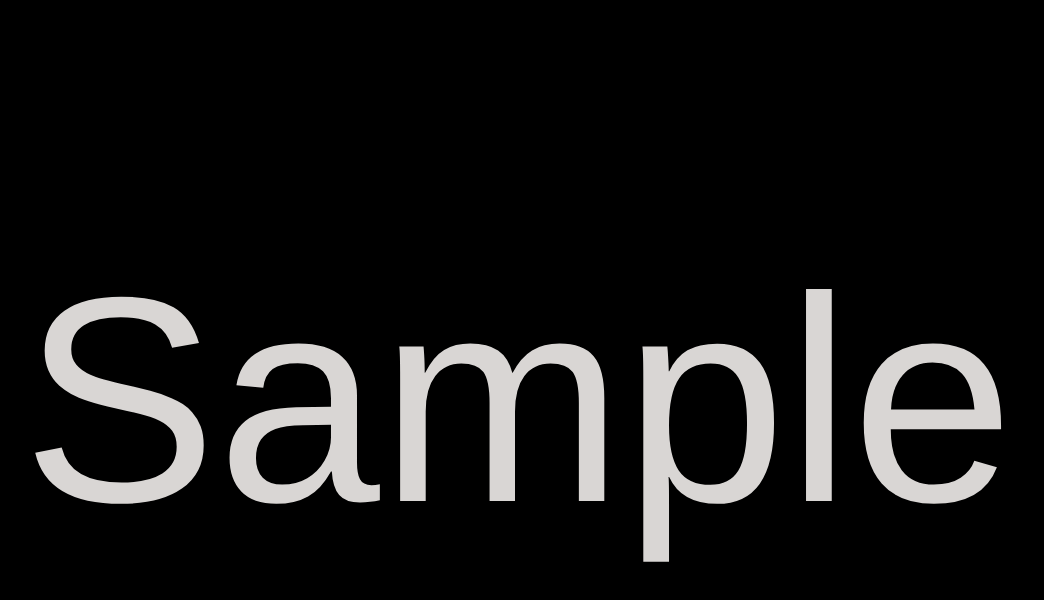
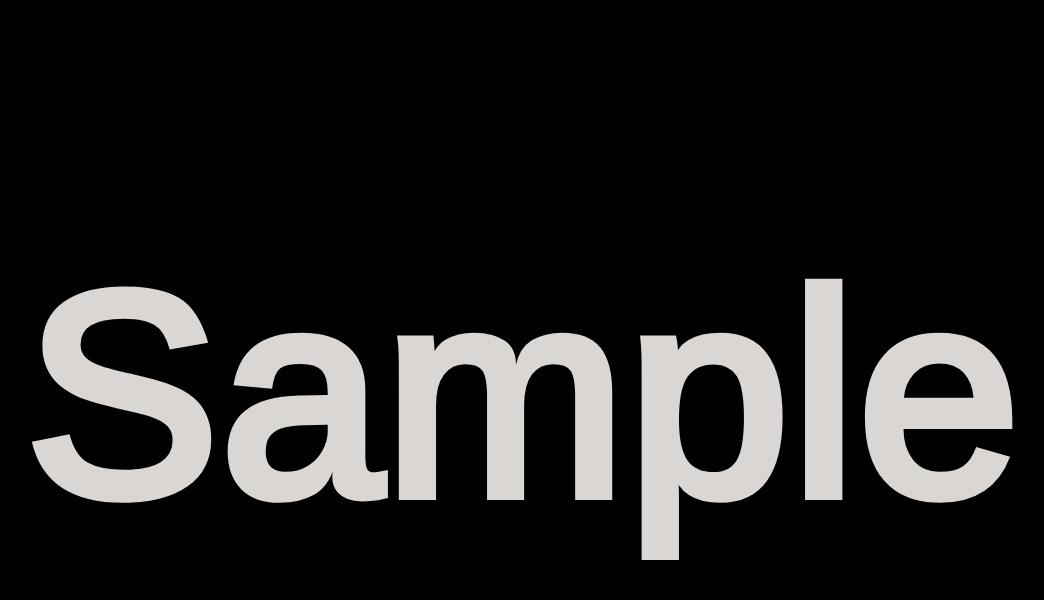
Before and after one commit to TryEverything920609/largetype, a Next.js app: page / in a window 1280 px wide. Both pictures are taken after typing "Sample" into the empty fields and a click on the button "SHOW". Shown: the top 600 px of the page, without its empty margins (122-1166 px from the left). Built offline with nearby package versions, Linux system fonts and the light colour scheme.

Commit message:
upd typo

```diff
--- a/pages/index.tsx
+++ b/pages/index.tsx
@@ -93,7 +93,9 @@ const TextDisplay: FC<TextDisplay> = (props) => {
       ref={container}
     >
       <div ref={content}>
-        <div className="p-[0.5em]">{props.text}</div>
+        <div className="p-[0.5em] leading-[1.125em] tracking-[0.01em] font-semibold">
+          {props.text}
+        </div>
       </div>
       <div
         className={clsx(
```
